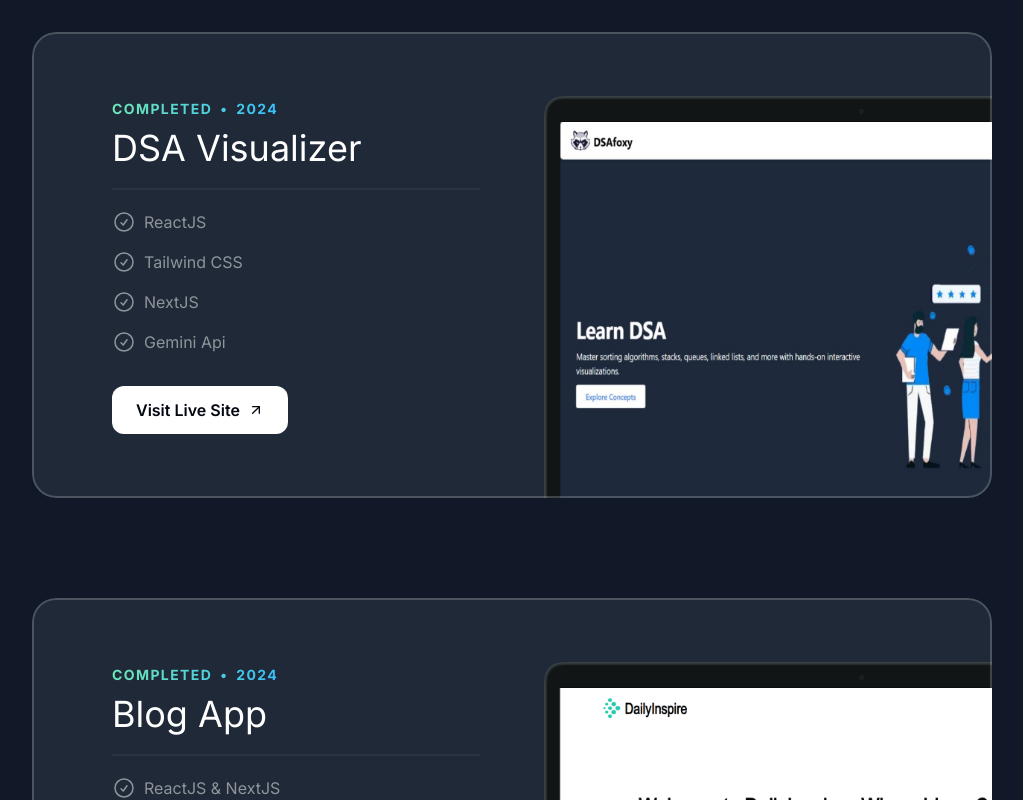
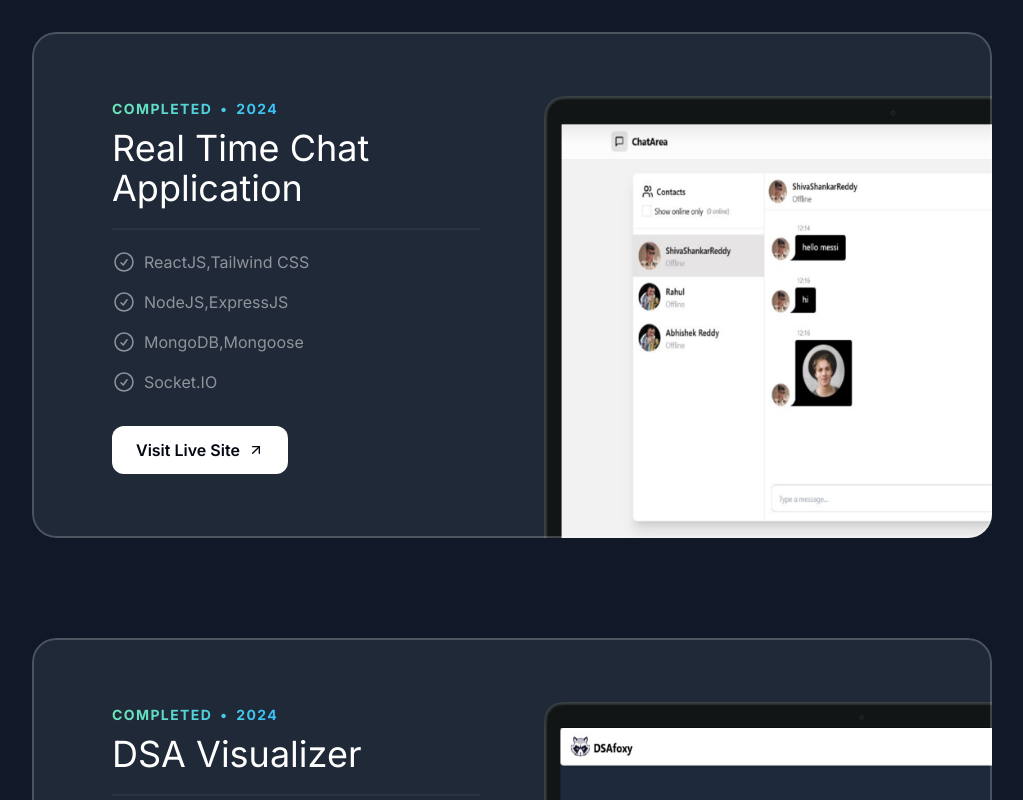
Before and after one commit to ShivaShankarReddy098/My_Portfolio_Using_NextJs, a Next.js app: page / in a window 1280 px wide. Shown: the part 1100-1900 px from the top of the page, without its empty margins (128-1151 px from the left). Built offline with nearby package versions, Linux system fonts and the light colour scheme; a web font is replaced by a local one.

Commit message:
Added new projects

```diff
--- a/src/sections/Projects.tsx
+++ b/src/sections/Projects.tsx
@@ -10,12 +10,26 @@ import pendingImg from "@/assets/images/Pending_Project.png";
 import Image from "next/image";
 import CheckCircleIcon from "@/assets/icons/check-circle.svg";
 import ArrowUpRightIcon from "@/assets/icons/arrow-up-right.svg";
+import Chat from "@/assets/images/Chat.png";
 import { gsap } from "gsap";
 import { useGSAP } from "@gsap/react";
 import { ScrollTrigger } from "gsap/ScrollTrigger";
 //list as many as you'd like
 
 const portfolioProjects = [
+  {
+    company: "Completed",
+    year: "2024",
+    title: "Real Time Chat Application",
+    results: [
+      { title: "ReactJS,Tailwind CSS" },
+      { title: "NodeJS,ExpressJS" },
+      { title: "MongoDB,Mongoose" },
+      { title: "Socket.IO" },
+    ],
+    link: "https://chatapp-uv4h.onrender.com",
+    image: Chat,
+  },
   {
     company: "Completed",
     year: "2024",
```
Also changed, not shown: src/assets/images/Chat.png (added).
